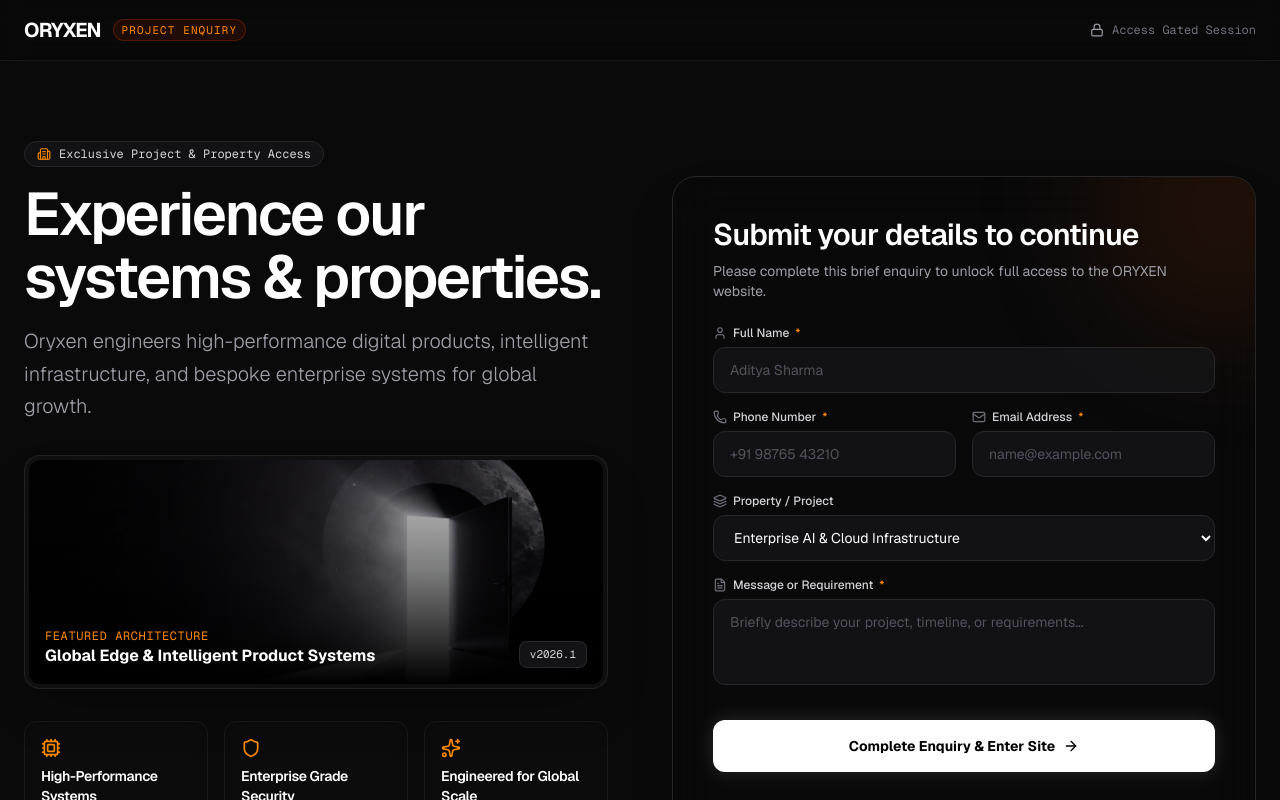
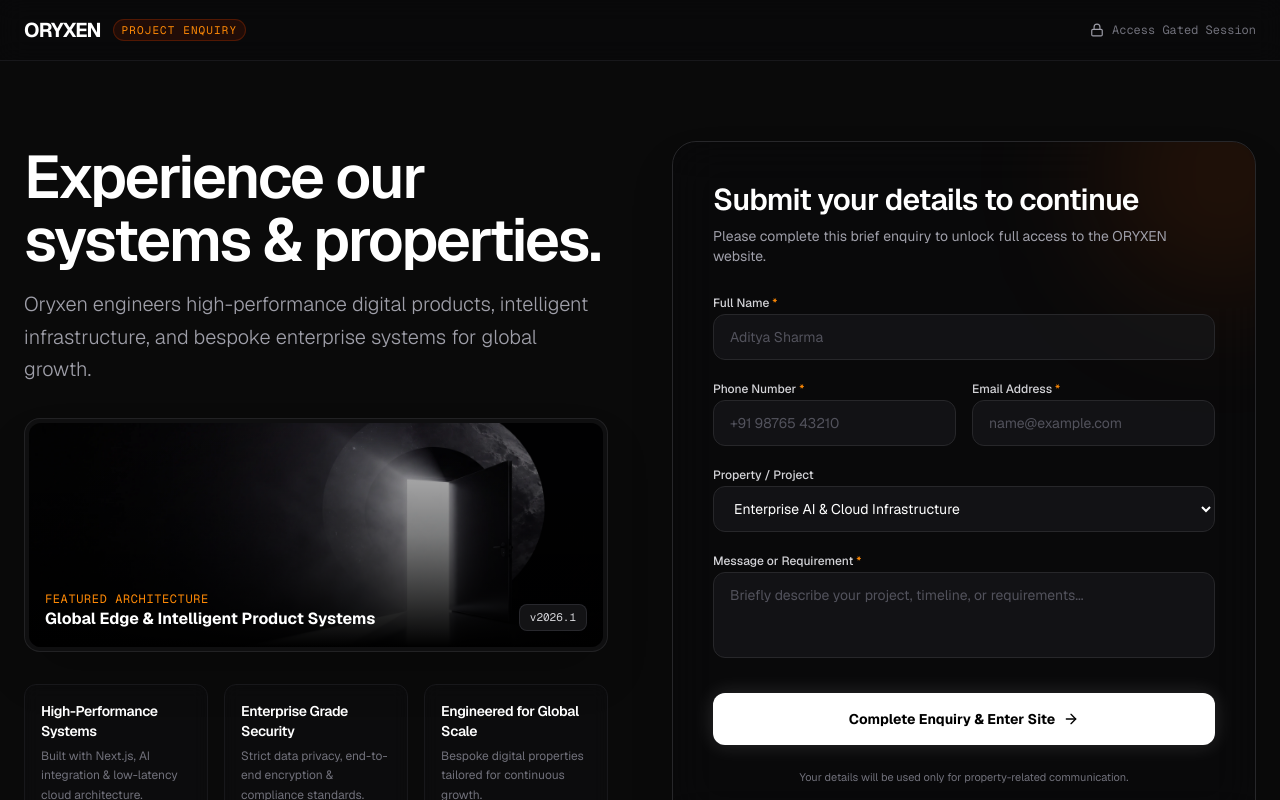
Before and after one commit to ad1xm/oryxen, a Next.js app: page /enquiry in a window 1280 px wide. Shown: the top 800 px of the page. Built offline with nearby package versions, Linux system fonts and the light colour scheme.

Commit message:
fix(enquiry): remove badge pill line and vector icons from enquiry layout

```diff
--- a/src/app/enquiry/page.tsx
+++ b/src/app/enquiry/page.tsx
@@ -4,19 +4,9 @@ import { useState, Suspense } from "react";
 import { useRouter, useSearchParams } from "next/navigation";
 import { motion, AnimatePresence } from "framer-motion";
 import {
-    Building2,
-    Shield,
-    Sparkles,
     CheckCircle2,
     ArrowRight,
     Loader2,
-    Phone,
-    Mail,
-    User,
-    FileText,
-    Check,
-    Layers,
-    Cpu,
     Lock
 } from "lucide-react";
 import Image from "next/image";
@@ -33,17 +23,14 @@ const FEATURED_PROPERTIES = [
 
 const HIGHLIGHTS = [
     {
-        icon: Cpu,
         title: "High-Performance Systems",
         desc: "Built with Next.js, AI integration & low-latency cloud architecture."
     },
     {
-        icon: Shield,
         title: "Enterprise Grade Security",
         desc: "Strict data privacy, end-to-end encryption & compliance standards."
     },
     {
-        icon: Sparkles,
         title: "Engineered for Global Scale",
         desc: "Bespoke digital properties tailored for continuous growth."
     }
@@ -154,20 +141,10 @@ function EnquiryContent() {
                     {/* Left Column: Property & Project Showcase */}
                     <div className="lg:col-span-6 space-y-8">
                         <div className="space-y-4">
-                            <motion.div
+                            <motion.h1
                                 initial={{ opacity: 0, y: 15 }}
                                 animate={{ opacity: 1, y: 0 }}
                                 transition={{ duration: 0.5 }}
-                                className="inline-flex items-center gap-2 px-3 py-1 rounded-full border border-zinc-800 bg-zinc-900/60 text-xs font-mono text-zinc-300"
-                            >
-                                <Building2 className="w-3.5 h-3.5 text-orange-400" />
-                                <span>Exclusive Project & Property Access</span>
-                            </motion.div>
-
-                            <motion.h1
-                                initial={{ opacity: 0, y: 15 }}
-                                animate={{ opacity: 1, y: 0 }}
-                                transition={{ duration: 0.5, delay: 0.1 }}
                                 className="text-4xl md:text-5xl lg:text-6xl font-bold tracking-tight text-white leading-[1.05]"
                             >
                                 Experience our systems &amp; properties.
@@ -176,7 +153,7 @@ function EnquiryContent() {
                             <motion.p
                                 initial={{ opacity: 0, y: 15 }}
                                 animate={{ opacity: 1, y: 0 }}
-                                transition={{ duration: 0.5, delay: 0.15 }}
+                                transition={{ duration: 0.5, delay: 0.1 }}
                                 className="text-zinc-400 text-lg md:text-xl font-light leading-relaxed max-w-xl"
                             >
                                 Oryxen engineers high-performance digital products, intelligent infrastructure, and bespoke enterprise systems for global growth.
@@ -187,7 +164,7 @@ function EnquiryContent() {
                         <motion.div
                             initial={{ opacity: 0, scale: 0.98 }}
                             animate={{ opacity: 1, scale: 1 }}
-                            transition={{ duration: 0.6, delay: 0.2 }}
+                            transition={{ duration: 0.6, delay: 0.15 }}
                             className="relative rounded-2xl overflow-hidden border border-zinc-800/80 bg-zinc-900/40 p-1 group shadow-2xl"
                         >
                             <div className="relative h-48 sm:h-56 w-full rounded-xl overflow-hidden bg-zinc-950">
@@ -216,15 +193,14 @@ function EnquiryContent() {
                         <motion.div
                             initial={{ opacity: 0, y: 20 }}
                             animate={{ opacity: 1, y: 0 }}
-                            transition={{ duration: 0.5, delay: 0.25 }}
+                            transition={{ duration: 0.5, delay: 0.2 }}
                             className="grid sm:grid-cols-3 gap-4"
                         >
                             {HIGHLIGHTS.map((h, i) => (
                                 <div
                                     key={i}
-                                    className="p-4 rounded-xl border border-zinc-900 bg-zinc-900/20 backdrop-blur-sm space-y-2 hover:border-zinc-800 transition-colors"
+                                    className="p-4 rounded-xl border border-zinc-900 bg-zinc-900/20 backdrop-blur-sm space-y-1.5 hover:border-zinc-800 transition-colors"
                                 >
-                                    <h.icon className="w-5 h-5 text-orange-400" />
                                     <h3 className="text-sm font-semibold text-white">{h.title}</h3>
                                     <p className="text-xs text-zinc-500 leading-relaxed">{h.desc}</p>
                                 </div>
@@ -292,8 +268,7 @@ function EnquiryContent() {
 
                                             {/* Full Name */}
                                             <div className="space-y-1.5">
-                                                <label htmlFor="enquiry-name" className="text-xs font-medium text-zinc-300 flex items-center gap-1.5">
-                                                    <User className="w-3.5 h-3.5 text-zinc-500" />
+                                                <label htmlFor="enquiry-name" className="text-xs font-medium text-zinc-300">
                                                     Full Name <span className="text-orange-400">*</span>
                                                 </label>
                                                 <input
@@ -311,8 +286,7 @@ function EnquiryContent() {
                                             <div className="grid sm:grid-cols-2 gap-4">
                                                 {/* Phone Number */}
                                                 <div className="space-y-1.5">
-                                                    <label htmlFor="enquiry-phone" className="text-xs font-medium text-zinc-300 flex items-center gap-1.5">
-                                                        <Phone className="w-3.5 h-3.5 text-zinc-500" />
+                                                    <label htmlFor="enquiry-phone" className="text-xs font-medium text-zinc-300">
                                                         Phone Number <span className="text-orange-400">*</span>
                                                     </label>
                                                     <input
@@ -328,8 +302,7 @@ function EnquiryContent() {
 
                                                 {/* Email Address */}
                                                 <div className="space-y-1.5">
-                                                    <label htmlFor="enquiry-email" className="text-xs font-medium text-zinc-300 flex items-center gap-1.5">
-                                                        <Mail className="w-3.5 h-3.5 text-zinc-500" />
+                                                    <label htmlFor="enquiry-email" className="text-xs font-medium text-zinc-300">
                                                         Email Address <span className="text-orange-400">*</span>
                                                     </label>
                                                     <input
@@ -346,8 +319,7 @@ function EnquiryContent() {
 
                                             {/* Property / Project Selector */}
                                             <div className="space-y-1.5">
-                                                <label htmlFor="enquiry-property" className="text-xs font-medium text-zinc-300 flex items-center gap-1.5">
-                                                    <Layers className="w-3.5 h-3.5 text-zinc-500" />
+                                                <label htmlFor="enquiry-property" className="text-xs font-medium text-zinc-300">
                                                     Property / Project
                                                 </label>
                                                 <select
@@ -366,8 +338,7 @@ function EnquiryContent() {
 
                                             {/* Message or Requirement */}
                                             <div className="space-y-1.5">
-                                                <label htmlFor="enquiry-message" className="text-xs font-medium text-zinc-300 flex items-center gap-1.5">
-                                                    <FileText className="w-3.5 h-3.5 text-zinc-500" />
+                                                <label htmlFor="enquiry-message" className="text-xs font-medium text-zinc-300">
                                                     Message or Requirement <span className="text-orange-400">*</span>
                                                 </label>
                                                 <textarea
```
